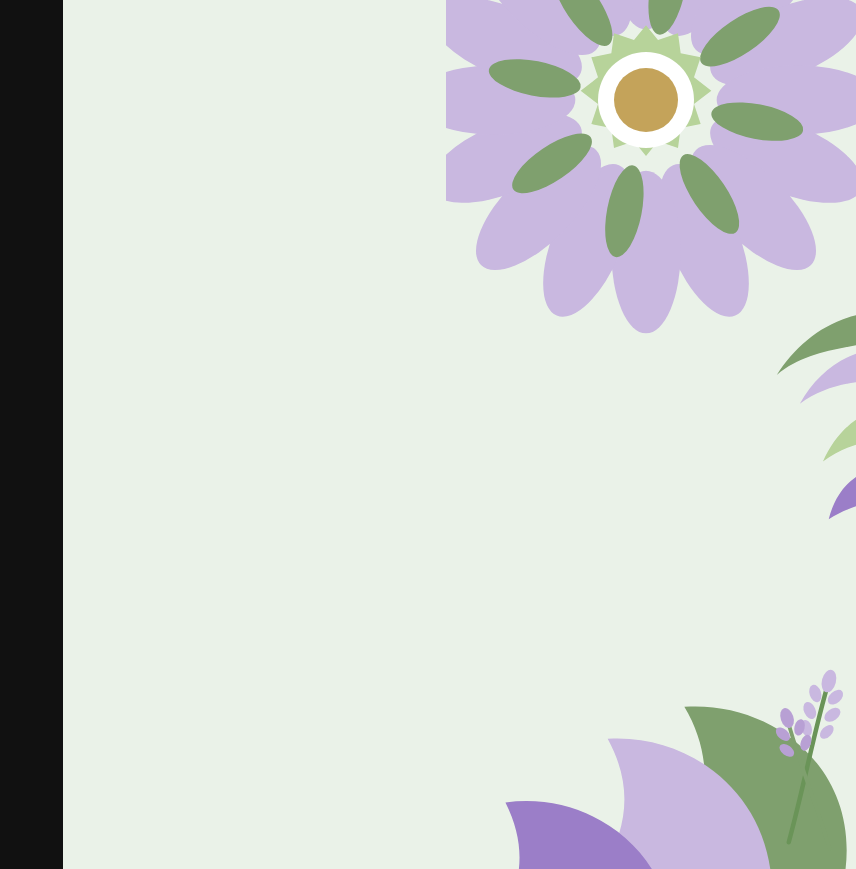
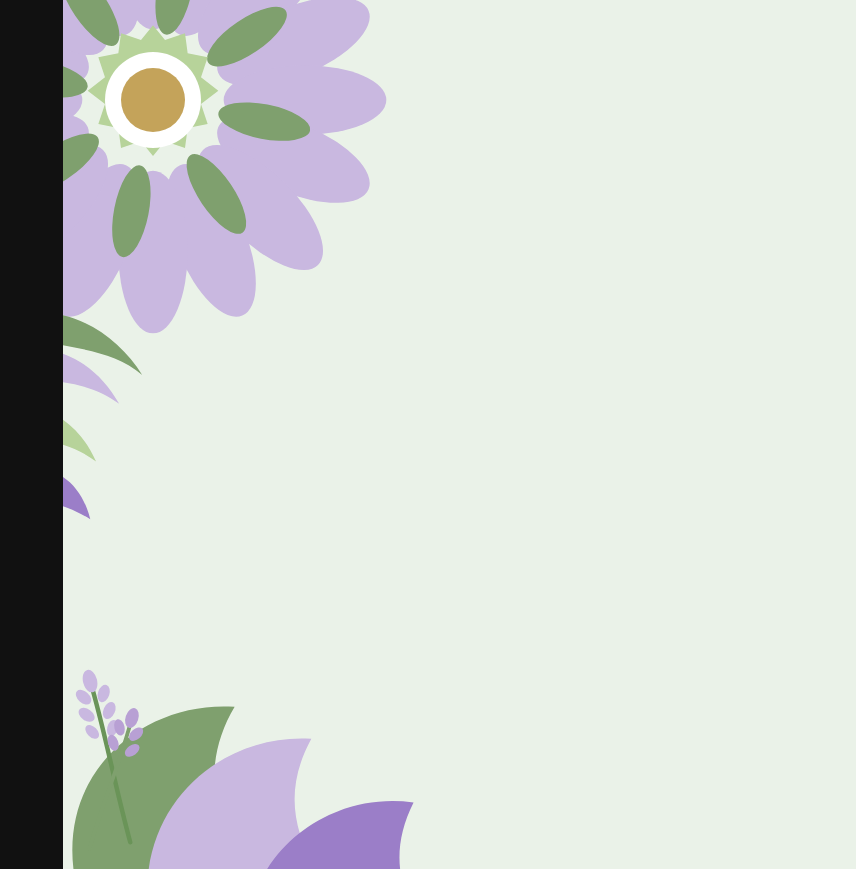
Before and after one commit to iksasa15/g, a website: page poster/background-v2.html in a window 1280 px wide. Shown: the whole page, without its empty margins (424-1280 px from the left). Drawn offline with Linux system fonts and the light colour scheme.

Commit message:
Update background image and adjust CSS positioning in background-v2.html for improved layout. Changed positioning properties for art elements to enhance visual alignment.

```diff
--- a/poster/background-v2.html
+++ b/poster/background-v2.html
@@ -25,23 +25,26 @@
     }
     .art-flower {
       top: -100px;
-      right: -110px;
+      left: -110px;
+      right: auto;
       width: 520px;
       height: 520px;
     }
     .art-side {
       top: 300px;
-      right: -100px;
+      left: -100px;
+      right: auto;
       width: 220px;
       height: 300px;
-      transform: scaleX(-1);
+      transform: none;
     }
     .art-bottom {
       bottom: -110px;
-      right: -20px;
+      left: -20px;
+      right: auto;
       width: 460px;
       height: 340px;
-      transform: scaleX(-1);
+      transform: none;
     }
   </style>
 </head>
```
Also changed, not shown: poster/background-v2-793x869.png.
